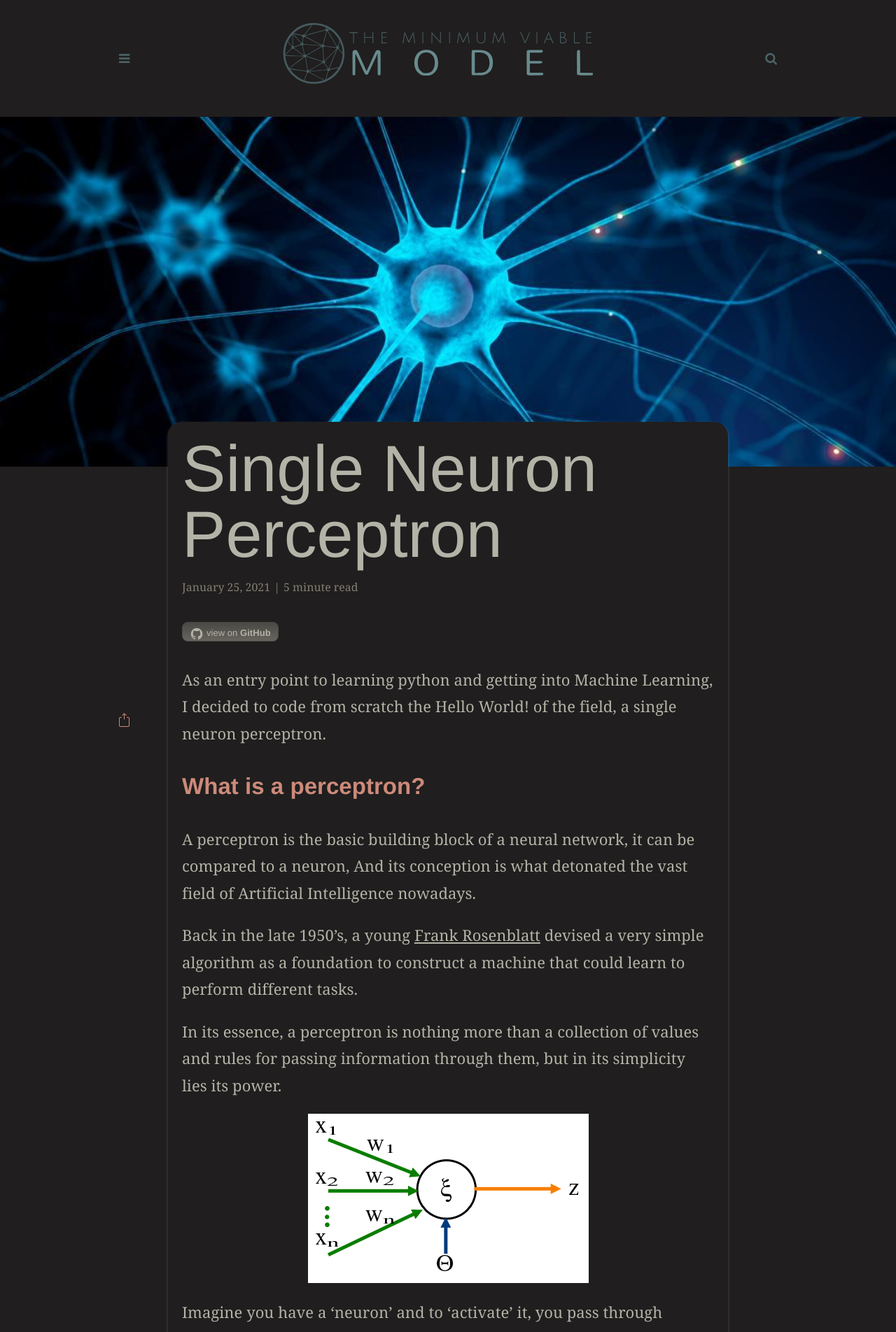
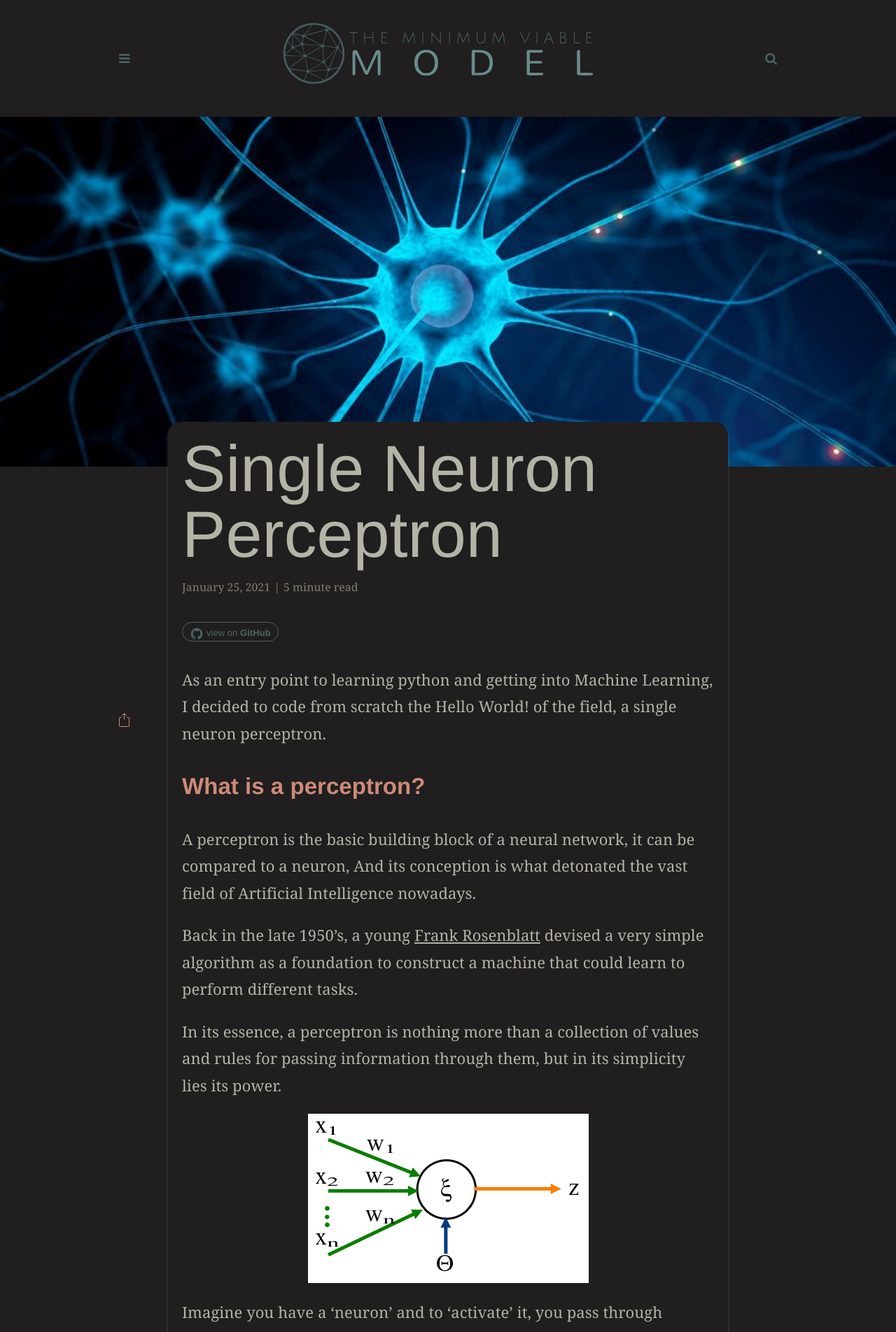
Before and after one commit to the-mvm/the-mvm.github.io, a Jekyll site: the page built from _posts/2021-01-25-single-neuron-perceptron.markdown, in a window 1280 px wide. Shown: the top 1904 px of the page at 70% size. Built offline with Jekyll 4.4.1, drawn with Linux system fonts in a browser that asks for light colours; some web fonts are replaced; formulas are drawn with MathJax 3; comment, search, counter and statistics services are not loaded.

Commit message:
homogeneized github button with the rest of the theme

```diff
--- a/assets/css/main.css
+++ b/assets/css/main.css
@@ -1336,44 +1336,42 @@ div.tag-cloud{
   width: 20px;
   height: 20px;
   margin-right: 4px;
-    background-size: 100% 100%;
-    background-repeat: no-repeat;
   display: block;
   float: left;
-    color: var(--text);
+  transition: all 0.3s ease-out;
 }
 .github-button {
   margin-top:1em;
   margin-bottom:1em;
   padding: 3px 10px 3px 10px;
   will-change: transform;
-    background-image:linear-gradient(to bottom, var(--grey5) 0, var(--grey4) 100%);
   font-size: 13px;
-    border:1px solid var(--grey5);
-    border-radius: 8px;
+  border:1px solid var(--main);
+  border-radius: 20px;
   transition: all 0.3s ease-out;
   height: 28px;
   flex-flow: nowrap;
   white-space: nowrap;
   overflow-x: visible;
-    min-width: max-content;
 }
 .github-button a{
-    color: var(--text);
   font-family: var(--font2);
   white-space: nowrap;
   text-decoration: none;
 }
+.button-icon, .github-button a{
+color:var(--main);
+}
 .center-container {
   display: flex;
   overflow-x: visible;
 }
 .github-button:hover,.github-button:focus{
-    background-image:linear-gradient(to bottom, var(--background) 0, var(--grey4) 100%);
-    border:#ddd;
-    box-shadow: 0 0.5em 0.5em -0.4em var(--shadow);
-    color: var(--text);
+  border: 1px solid var(--accent);
   cursor:pointer;
+  }
+.github-button:hover>a, .github-button:hover>.button-icon{
+color: var(--accent);
 }
 /* = = = = = = = = = = Code = = = = = = = = = = */
 .highlighter-rouge {
```
Lines whose indentation alone changed are shown as unchanged.
